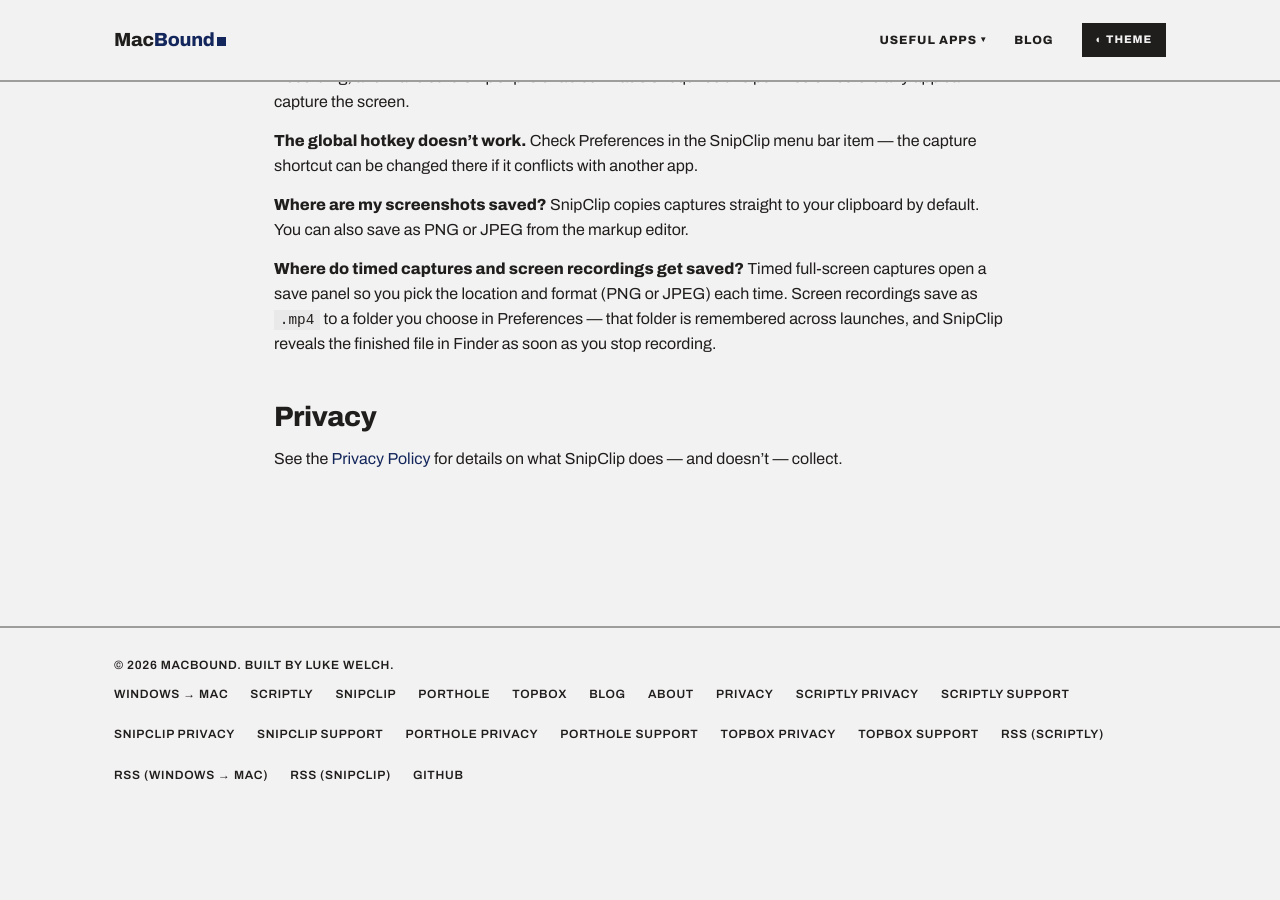
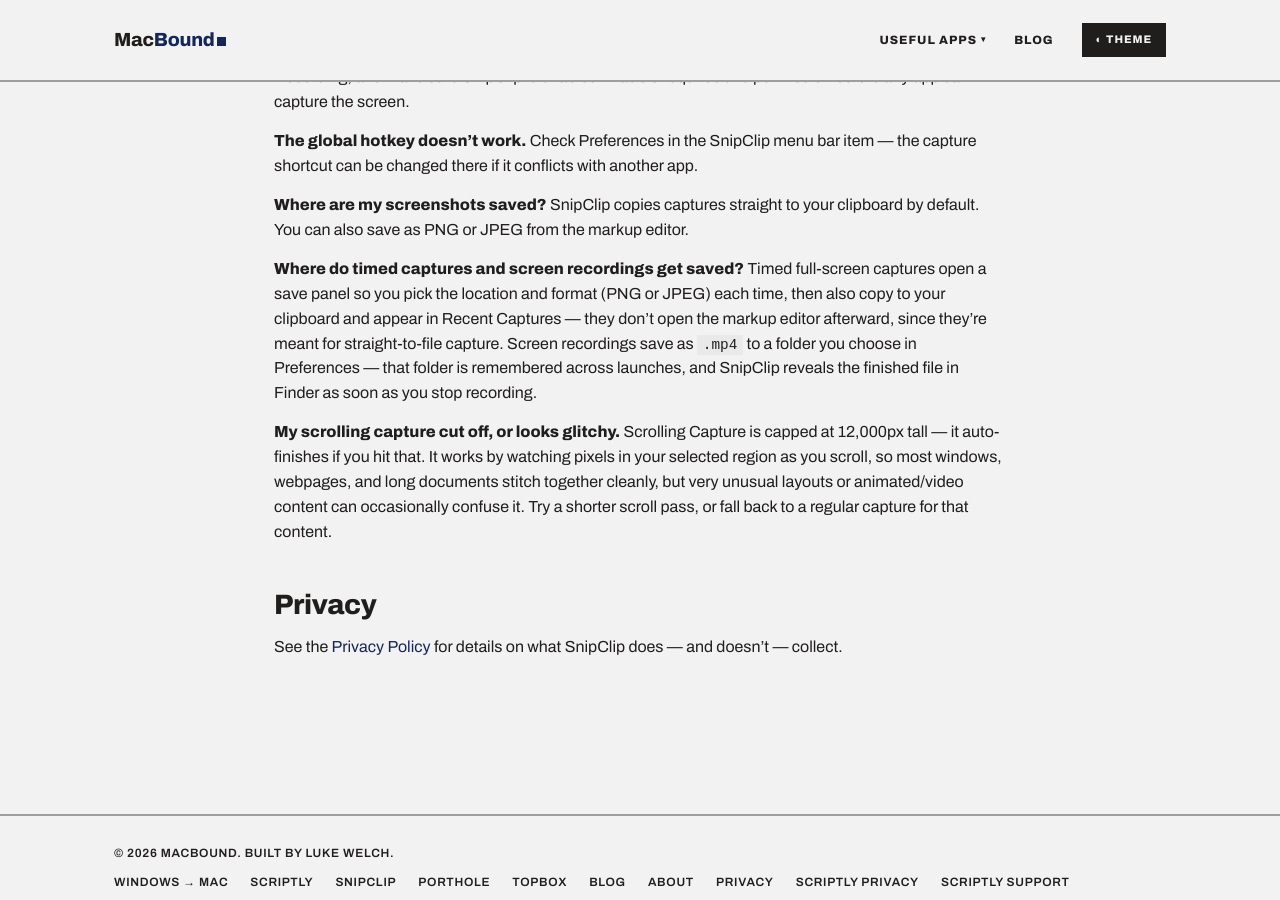
Before and after one commit to welchyuk-stack/scriptly-blog, a Jekyll site: the page built from snipclip/support.md, in a window 1280 px wide and 900 px high, scrolled down 385 px. Built offline with Jekyll 4.4.1, drawn with Linux system fonts in a browser that asks for light colours; before the commit the page ends 1230 px from its top, so only the background shows below that.

Commit message:
Add SnipClip Scrolling Capture (v1.5) to site copy
Landing page feature list + FAQ, and a support entry covering the
12,000px cap and content types that can trip up the pixel-heuristic
stitching. Also clarifies Timed Capture's save-panel-then-countdown
flow and that it skips the markup editor.

Co-Authored-By: Claude Sonnet 5 <noreply@anthropic.com>

```diff
--- a/snipclip/support.md
+++ b/snipclip/support.md
@@ -31,9 +31,18 @@ PNG or JPEG from the markup editor.
 
 **Where do timed captures and screen recordings get saved?**
 Timed full-screen captures open a save panel so you pick the location and format (PNG or
-JPEG) each time. Screen recordings save as `.mp4` to a folder you choose in Preferences —
-that folder is remembered across launches, and SnipClip reveals the finished file in
-Finder as soon as you stop recording.
+JPEG) each time, then also copy to your clipboard and appear in Recent Captures — they
+don't open the markup editor afterward, since they're meant for straight-to-file capture.
+Screen recordings save as `.mp4` to a folder you choose in Preferences — that folder is
+remembered across launches, and SnipClip reveals the finished file in Finder as soon as
+you stop recording.
+
+**My scrolling capture cut off, or looks glitchy.**
+Scrolling Capture is capped at 12,000px tall — it auto-finishes if you hit that. It works
+by watching pixels in your selected region as you scroll, so most windows, webpages, and
+long documents stitch together cleanly, but very unusual layouts or animated/video
+content can occasionally confuse it. Try a shorter scroll pass, or fall back to a regular
+capture for that content.
 
 ## Privacy
 
```
Also changed, not shown: snipclip/index.md (+5 -0 lines).
